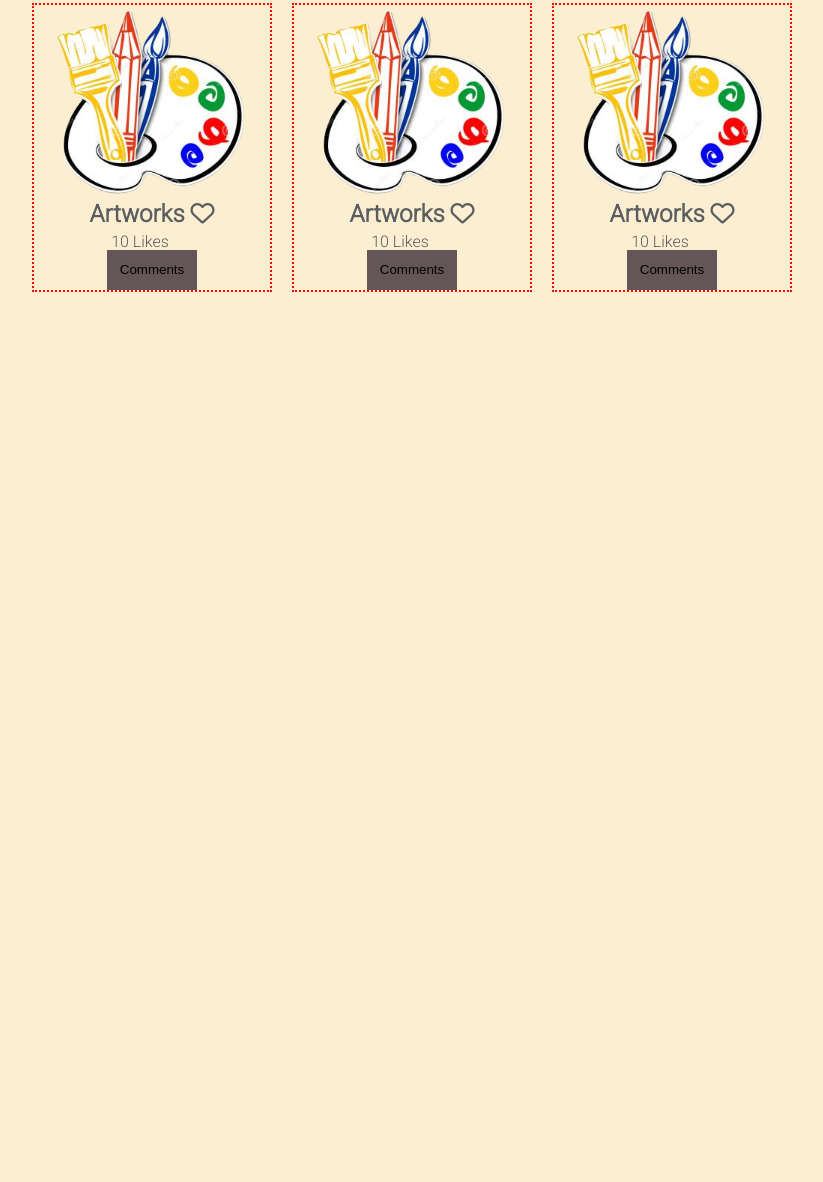
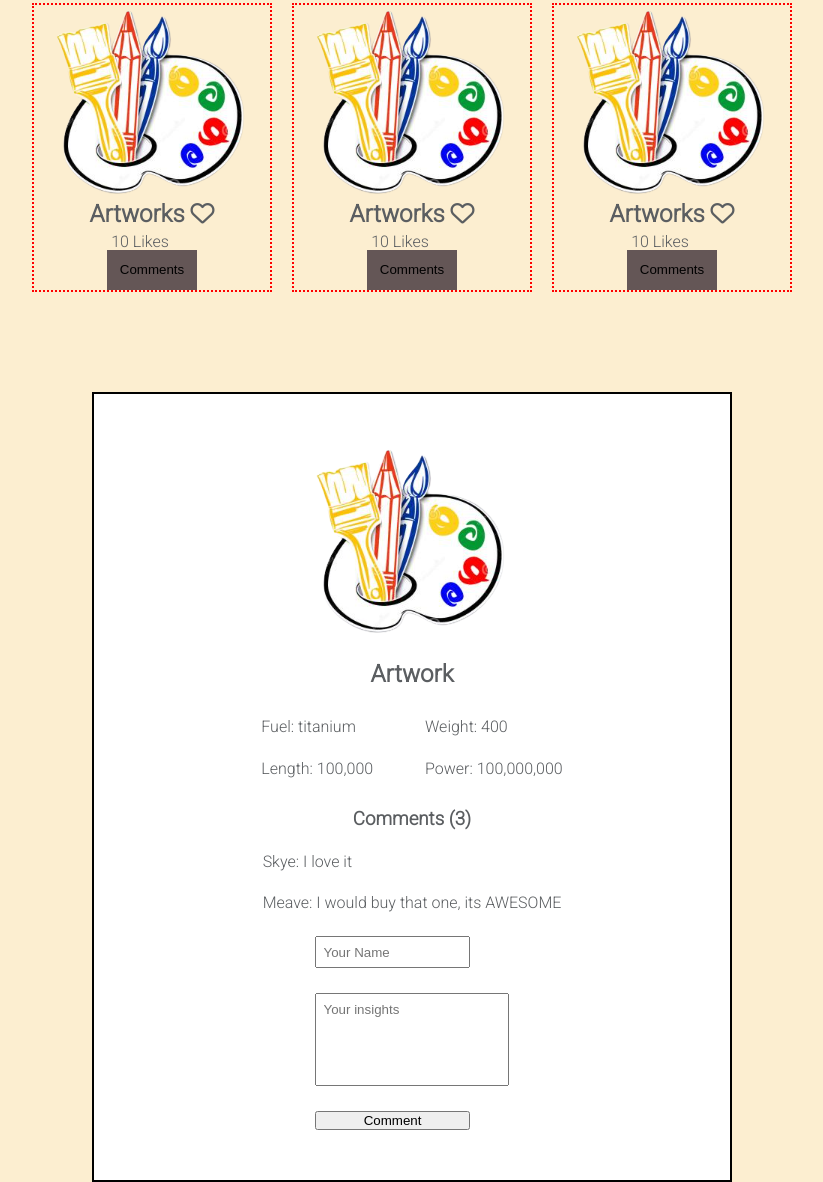
Before and after one commit to lilskyex0x/JS-CapstoneProject-M2, a website built with webpack: page src/index.html in a window 1280 px wide. Shown: the part 481-1663 px from the top of the page, without its empty margins (228-1051 px from the left). Before the commit the page ends 873 px from the top, so only its background shows below. Built offline with nearby package versions, Linux system fonts and the light colour scheme.

Commit message:
Add styling for the comment popup

```diff
--- a/src/index.html
+++ b/src/index.html
@@ -85,5 +85,32 @@
             </div>
         </div>
     </main>
+
+    <section id="popupmodel">
+        <div class="popup-wrapper">
+            <img src="../assets/artlogo.png" alt="">
+            <h2>Artwork</h2>
+            <div class="art-details">
+                <ul>
+                    <li>Fuel: titanium</li>
+                    <li>Weight: 400</li>
+                    <li>Length: 100,000</li>
+                    <li>Power: 100,000,000</li>
+                </ul>
+            </div>
+            <div class="cmds">
+                <h3>Comments (3)</h3>
+                <p>Skye: I love it</p>
+                <p>Meave: I would buy that one, its AWESOME</p>
+            </div>
+            <div class="cmd-form">
+                <form action="#" class="form">
+                    <input type="text" name="name" id="name" placeholder="Your Name">
+                    <input type="text" name="insight" id="insights" placeholder="Your insights">
+                    <input type="button" value="Comment" id="cmd-btn">
+                </form>
+            </div>
+        </div>
+    </section>
 </body>
 </html>
--- a/src/style.css
+++ b/src/style.css
@@ -102,4 +102,64 @@ body {
     border: none;
     /* box-shadow: 5px 7px 5px rgba(0, 0, 0, 1); */
     background-color: rgb(100, 86, 86);
+    cursor: pointer;
   }
+
+  /* POPUP COMMENT Section */
+  #popupmodel{
+    display: flex;
+    justify-content: center;
+  }
+
+  .popup-wrapper {
+    display: flex;
+    flex-direction: column;
+    justify-content: center;
+    align-items: center;
+    background-color: white;
+    border: 2px solid black;
+    width: 50%;
+    padding: 50px;
+    gap: 25px;
+  }
+
+  .art-details ul{
+    display: grid;
+    grid-template-columns: 1fr 1fr;
+    gap: 10px;
+  }
+
+  .art-details ul li{
+    padding: 0.5rem;
+  }
+
+  .cmds{
+    display: flex;
+    flex-direction: column;
+    justify-content: center;
+    align-items: center;
+    gap: 25px;
+  }
+
+  .cmds p{
+    align-self: flex-start;
+  }
+
+  .form {
+    display: flex;
+    flex-direction: column;
+    gap: 25px;
+  }
+
+  #name {
+    width: 80%;
+    padding: .5em .5em;
+  }
+
+  #insights {
+    padding: .5em .5em 5em .5em;
+  }
+
+  #cmd-btn{
+    width: 80%;
+  }
```
